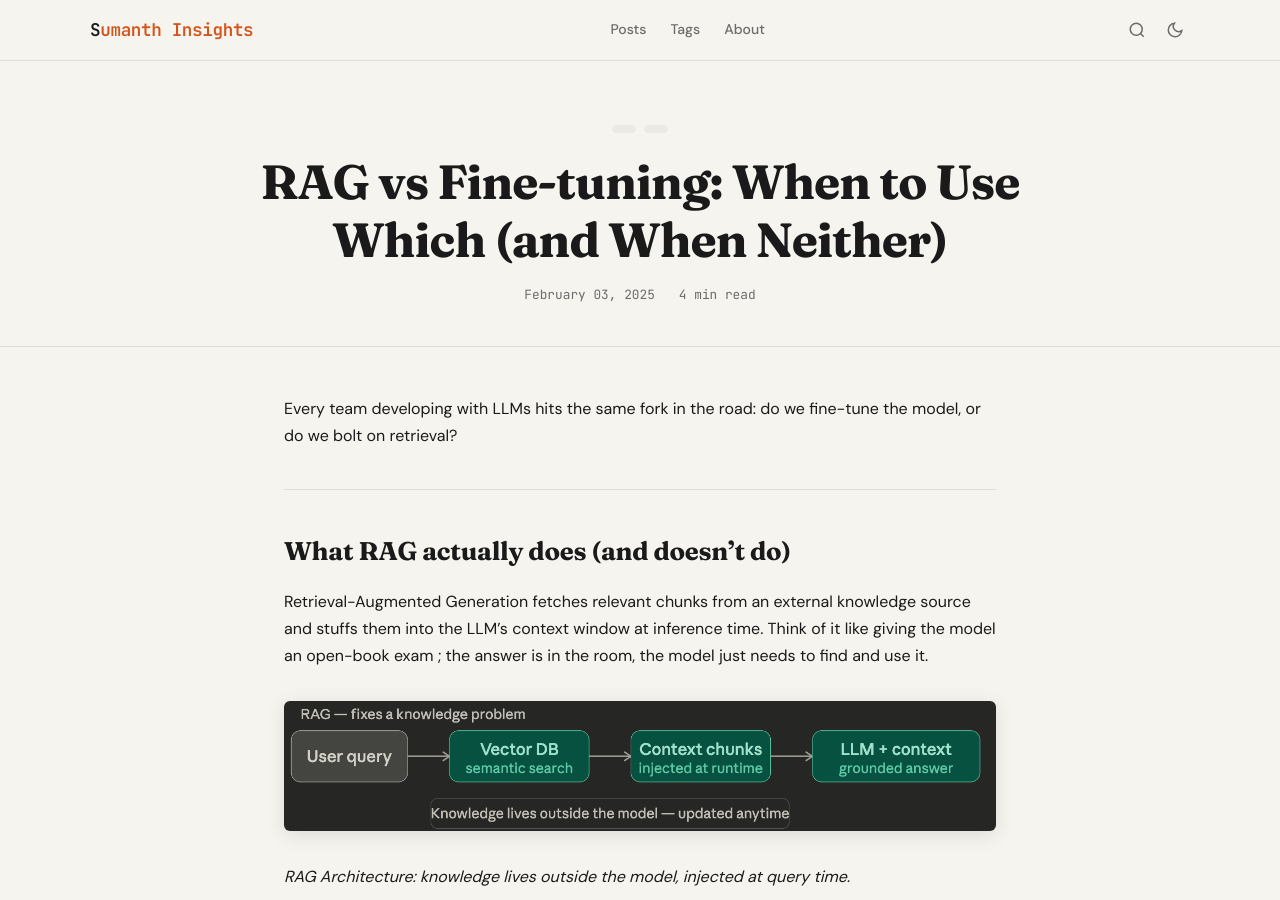
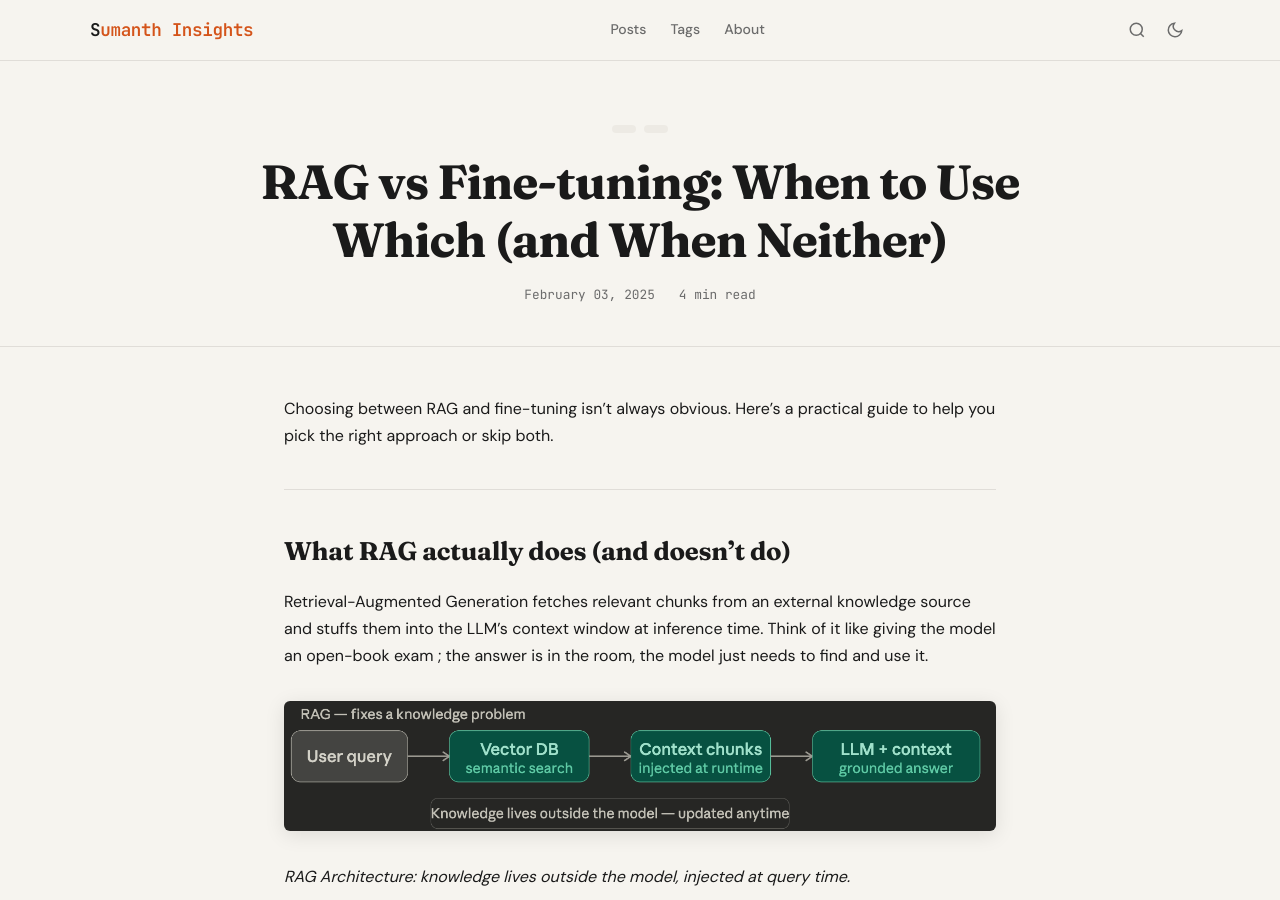
Before and after one commit to sumanthrb/insights, a Jekyll site: the page built from _posts/2025-02-03-rag-vs-finetuning.md, in a window 1280 px wide and 900 px high. Built offline with Jekyll 4.4.1, drawn with Linux system fonts in a browser that asks for light colours; some of the changed text lies outside the part shown.

Commit message:
Update 2025-02-03-rag-vs-finetuning.md

```diff
--- a/_posts/2025-02-03-rag-vs-finetuning.md
+++ b/_posts/2025-02-03-rag-vs-finetuning.md
@@ -6,7 +6,8 @@ tags: [RAG,intelligent-systems]
 description: "A practical decision framework for choosing between Retrieval-Augmented Generation and fine-tuning;  built from real production experience."
 ---
 
-Every team developing with LLMs hits the same fork in the road: do we fine-tune the model, or do we bolt on retrieval?
+Choosing between RAG and fine-tuning isn’t always obvious.
+Here’s a practical guide to help you pick the right approach or skip both.
 
 ---
 
@@ -55,7 +56,7 @@ Fine-tuning updates the model's weights using domain-specific examples. The mode
 
 ## The decision matrix
 
-We use this table as a quick gut-check before committing to either approach. It covers 80% of real-world scenarios:
+We use this table as a quick gut check before committing to either approach. It covers 80% of real world scenarios:
 
 | Scenario                     | RAG          | Fine-tune     | Neither        |
 |-----------------------------|--------------|---------------|----------------|
```
